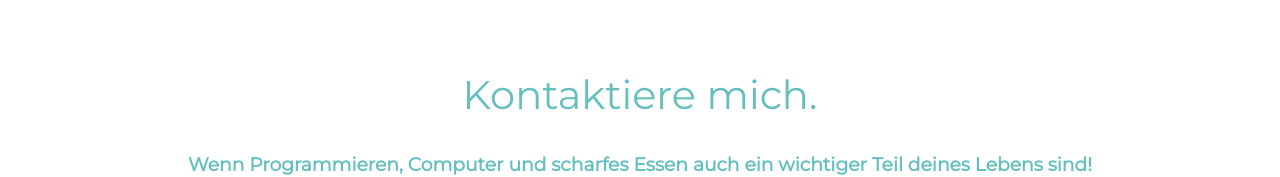
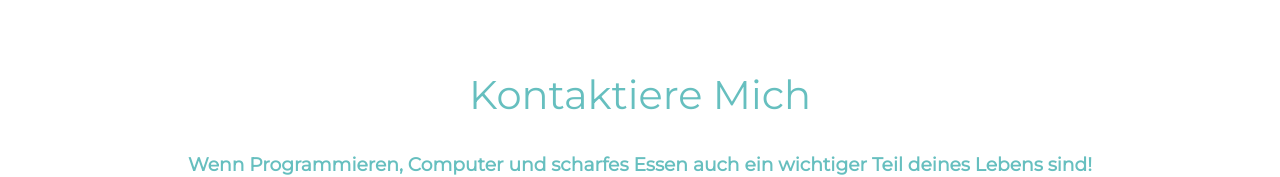
Before and after one commit to sirixv/cvMain, a plain HTML site: page index.html in a window 1280 px wide. Shown: the part 4801-4978 px from the top of the page. Drawn offline with Linux system fonts and the light colour scheme.

Commit message:
Update index.html

```diff
--- a/index.html
+++ b/index.html
@@ -136,7 +136,7 @@
     </div>
     <hr>
     <div class="contactMe">
-      <h2>Kontaktiere mich.</h2>
+      <h2>Kontaktiere Mich</h2>
       <h3>Wenn Programmieren, Computer und scharfes Essen auch ein wichtiger Teil deines Lebens sind!</h3>
       <p><strong>Ich freue mich auf eine Mail!</strong></p>
       <a class="myButton" href="mailto:sirivatasa@outlook.de">KONTAKTIERE MICH</a>
```
